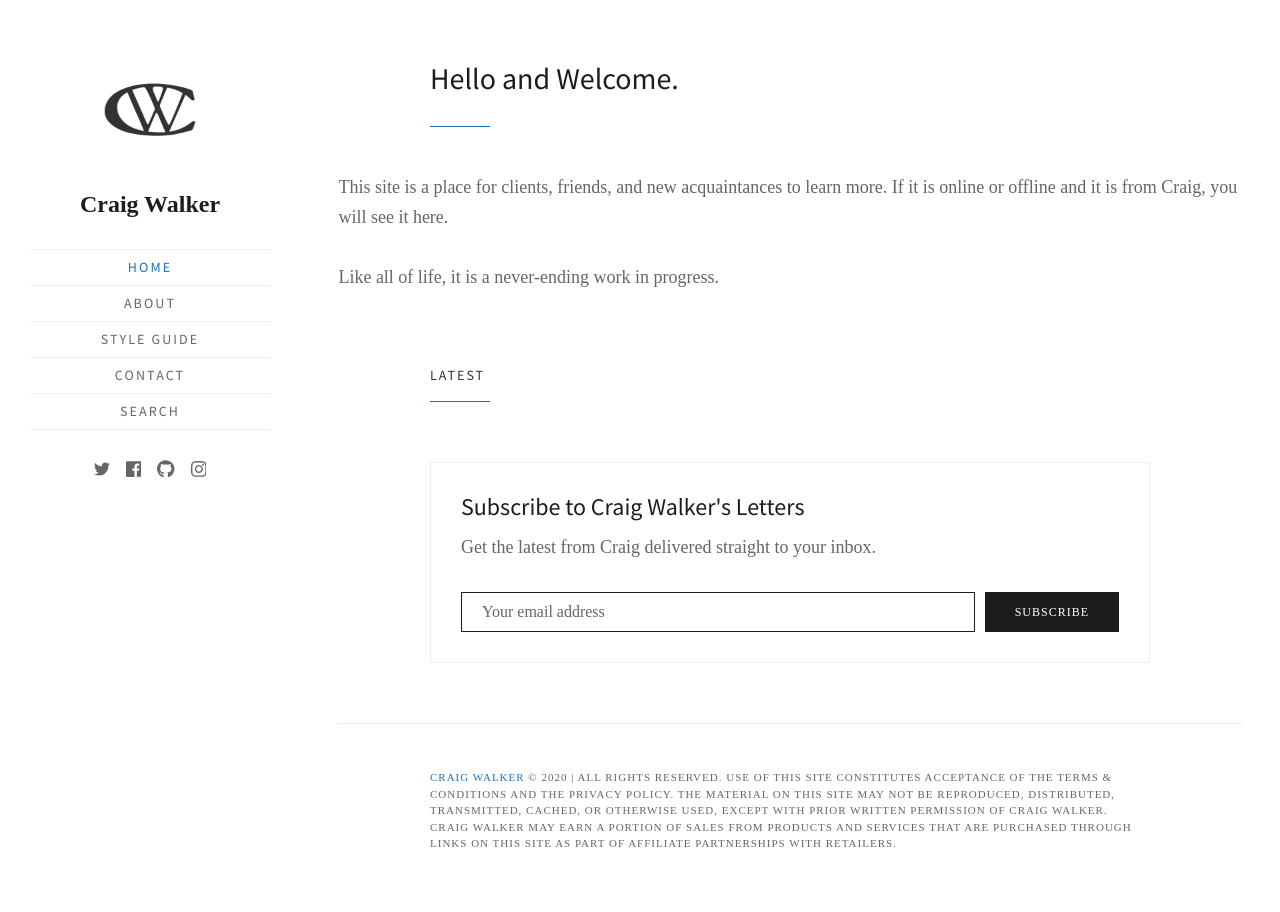
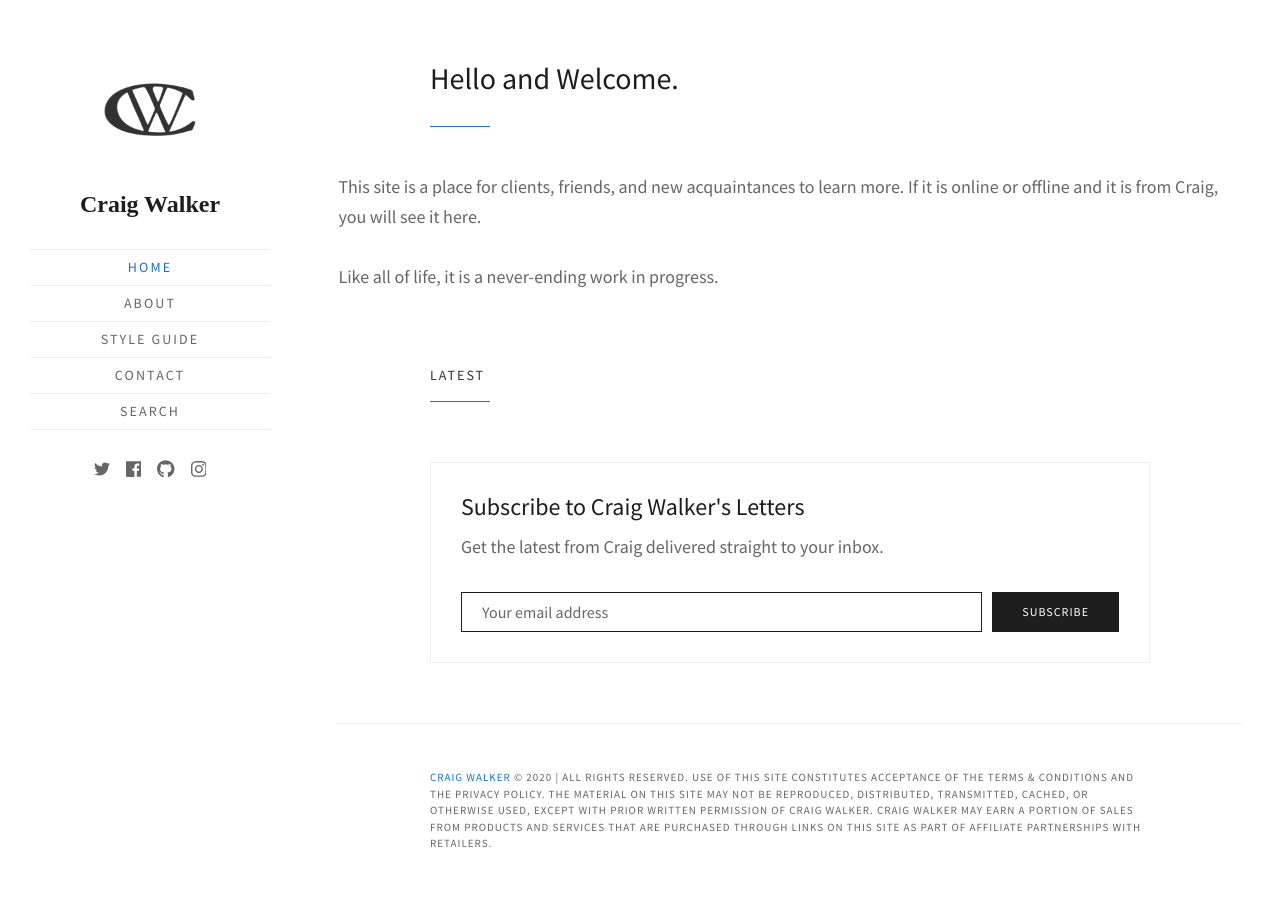
Before and after one commit to walkercraig/walkercraig, a Jekyll site: the page built from index.html, in a window 1280 px wide. Built offline with Jekyll 4.4.1, drawn with Linux system fonts in a browser that asks for light colours; some web fonts are replaced; the list of posts is cut into pages by our own code.

Commit message:
Update _general.scss

```diff
--- a/_sass/_general.scss
+++ b/_sass/_general.scss
@@ -13,7 +13,6 @@ body {
   background: #fff;
   color: $gray;
   line-height: 1.66667;
-  font-family: $font-primary;
 }
 
 a {
```
